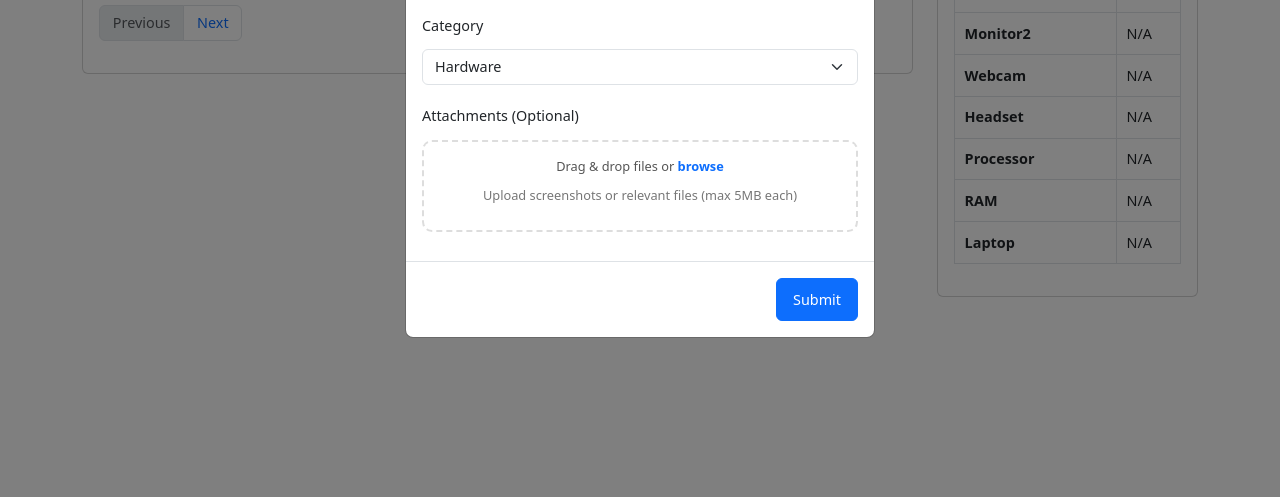
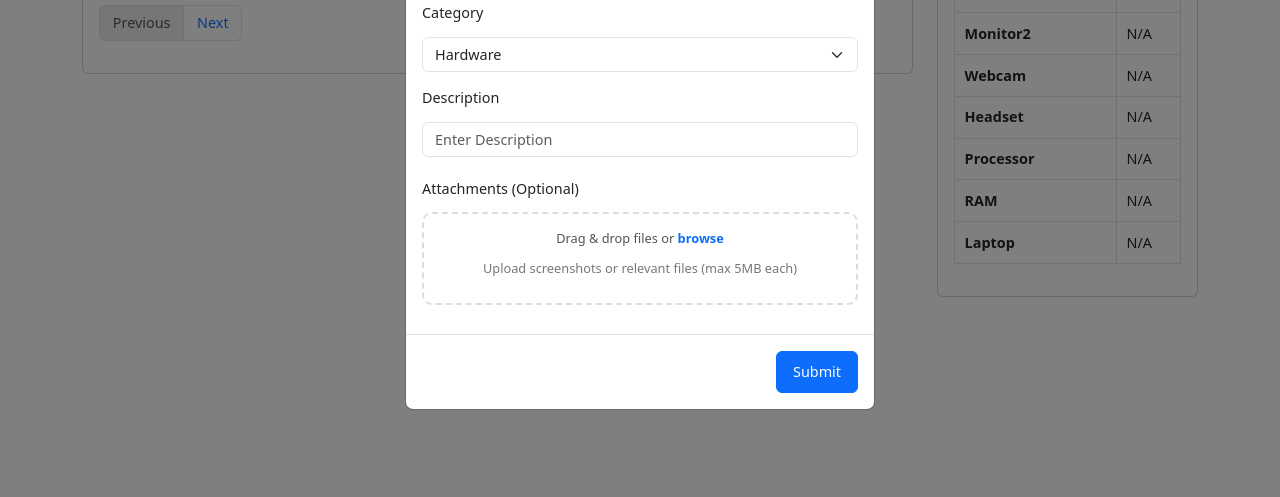
Before and after one commit to boloka02/AIMS, a PHP site: page /employee.php in a window 1280 px wide, after a click on "+ Add Ticket". Shown: the part 303-800 px from the top of the page. Run offline with PHP 8.4, Linux system fonts and the light colour scheme; a user stored in the database is signed in; data comes from the database, SQL or seed files in the repository.

Commit message:
description

```diff
--- a/ui_employee/employee.php
+++ b/ui_employee/employee.php
@@ -17,6 +17,8 @@ if ($_SERVER["REQUEST_METHOD"] == "POST") {
     $process = mysqli_real_escape_string($conn, $_POST['process']);
     $assign_to = mysqli_real_escape_string($conn, $_POST['assign_to']);
     $time_created = mysqli_real_escape_string($conn, $_POST['time_created']);
+    $description = mysqli_real_escape_string($conn, $_POST['description']);
+
     $date_created = date("Y-m-d");
 
     // Handle File Upload
@@ -40,12 +42,13 @@ if ($_SERVER["REQUEST_METHOD"] == "POST") {
 
     // Insert Ticket
     $insertQuery = "INSERT INTO ticket
-        (ticket_number, subject, priority, category, image, status, date_created, created_by, accept, process, assign_to, time_created)
-        VALUES (?, ?, ?, ?, ?, 'Pending', ?, ?, ?, ?, ?, ?)";
+    (ticket_number, subject, priority, category, image, status, date_created, created_by, accept, process, assign_to, time_created, description)
+    VALUES (?, ?, ?, ?, ?, 'Pending', ?, ?, ?, ?, ?, ?, ?)";
+
 
     $stmt = $conn->prepare($insertQuery);
     $stmt->bind_param(
-        "sssssssssss",
+        "ssssssssssss",
         $ticket_number,
         $subject,
         $priority,
@@ -56,8 +59,11 @@ if ($_SERVER["REQUEST_METHOD"] == "POST") {
         $accept,
         $process,
         $assign_to,
-        $time_created
+        $time_created,
+        $description
     );
+
+
     $stmt->execute();
     $stmt->close();
 
@@ -432,6 +438,10 @@ showPage(currentPage);
                         <option value="Network">Network</option>
                     </select>
 
+                    <label class="form-label">Description</label>
+                    <input type="text" name="description" class="form-control" placeholder="Enter Description" required>
+
+
                     <!-- Modern Drag-and-Drop File Upload -->
                     <label class="form-label mt-2">Attachments (Optional)</label>
                     <div id="drop-area" class="upload-box">
```
